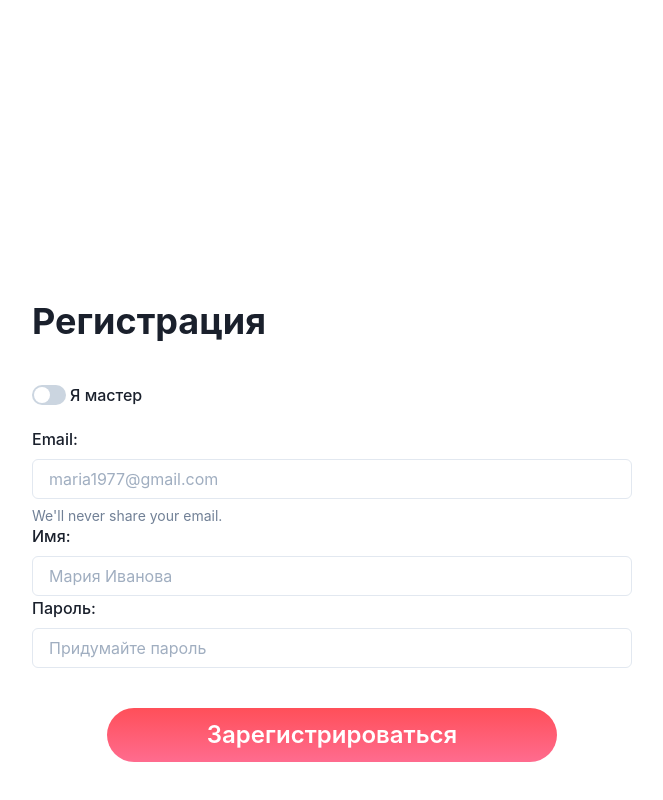
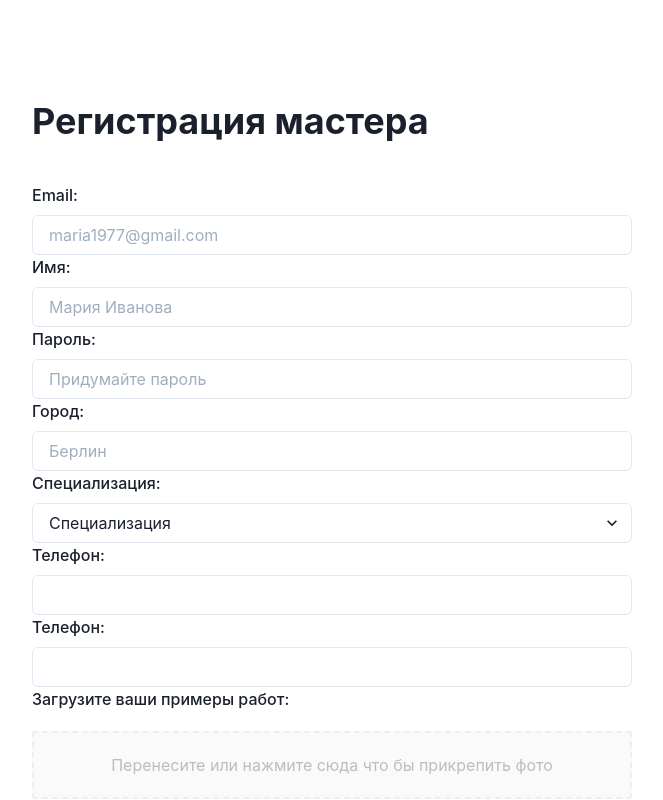
Before and after one commit to docentq2/beauty-master, a Next.js app: page /sign-in in a window 1280 px wide. Shown: the top 800 px of the page, without its empty margins (308-971 px from the left). Built offline with nearby package versions, Linux system fonts and the light colour scheme.

Commit message:
Добавил удаление картинок на экране регистрации

```diff
--- a/pages/sign-in.js
+++ b/pages/sign-in.js
@@ -11,44 +11,55 @@ import {
   FormLabel,
   FormHelperText,
   Switch,
+  CloseButton,
 } from "@chakra-ui/react";
 import { useState } from "react";
 import Dropzone from "react-dropzone";
 
 export default function SignIn() {
-  const [isMaster, setIsMaster] = useState(false);
   const [files, setFiles] = useState([]);
 
-  console.log("files", files);
-  const allFiles = files.map((file) => {
+  const allFiles = files.map((file, index) => {
     const blobImg = new Blob([file]);
     const url = URL.createObjectURL(blobImg);
     return (
-      <Box key={file.name} mb={5}>
-        <img src={url} alt="" width={180} />
+      <Box key={file.name} m="0 10px" position="relative">
+        <Box
+          position="absolute"
+          top="5px"
+          right="5px"
+          bg="white"
+          border="1px solid #999"
+          borderRadius={2}
+        >
+          <CloseButton
+            onClick={() => {
+              const cloneFiles = [...files];
+              cloneFiles.splice(index, 1);
+              setFiles(cloneFiles);
+            }}
+          />
+        </Box>
+        <Box
+          width={180}
+          height={180}
+          display="flex"
+          alignItems="center"
+          justifyContent="center"
+        >
+          <img src={url} alt="" />
+        </Box>
       </Box>
     );
   });
 
   return (
-    <Box maxW={600} m="300px auto 200px">
-      <Heading mb={10}>Регистрация</Heading>
-
-      <FormControl display="flex" alignItems="center" m="20px 0">
-        <Switch
-          id="for-masters"
-          defaultChecked={isMaster}
-          onChange={() => setIsMaster(!isMaster)}
-        />
-        <FormLabel htmlFor="for-masters" mb="0" ml={1}>
-          Я мастер
-        </FormLabel>
-      </FormControl>
+    <Box maxW={600} m="100px auto 200px">
+      <Heading mb={10}>Регистрация мастера</Heading>
 
       <FormControl>
         <FormLabel>Email:</FormLabel>
         <Input type="email" placeholder="maria1977@gmail.com" />
-        <FormHelperText>We'll never share your email.</FormHelperText>
       </FormControl>
 
       <FormControl>
@@ -61,8 +72,6 @@ export default function SignIn() {
         <Input type="password" placeholder="Придумайте пароль" />
       </FormControl>
 
-      {isMaster && (
-        <>
       <FormControl>
         <FormLabel>Город:</FormLabel>
         <Input type="city" placeholder="Берлин" />
@@ -115,20 +124,14 @@ export default function SignIn() {
               }}
             >
               <input {...getInputProps()} />
-                  <Text>
-                    Перенесите или нажмите сюда что бы прикрепить фото
-                  </Text>
+              <Text>Перенесите или нажмите сюда что бы прикрепить фото</Text>
             </Box>
             <aside>
-                  <Flex flexWrap="wrap" justifyContent="space-between">
-                    {allFiles}
-                  </Flex>
+              <Flex flexWrap="wrap">{allFiles}</Flex>
             </aside>
           </Box>
         )}
       </Dropzone>
-        </>
-      )}
 
       <Box mt={10} textAlign="center">
         <Button
--- a/styles/globals.css
+++ b/styles/globals.css
@@ -4,6 +4,10 @@ body {
   margin: 0;
   font-family: -apple-system, BlinkMacSystemFont, Segoe UI, Roboto, Oxygen,
     Ubuntu, Cantarell, Fira Sans, Droid Sans, Helvetica Neue, sans-serif;
+}
+
+img {
+  max-height: 100%;
 }
 
 a {
```
Lines whose indentation alone changed are shown as unchanged.
